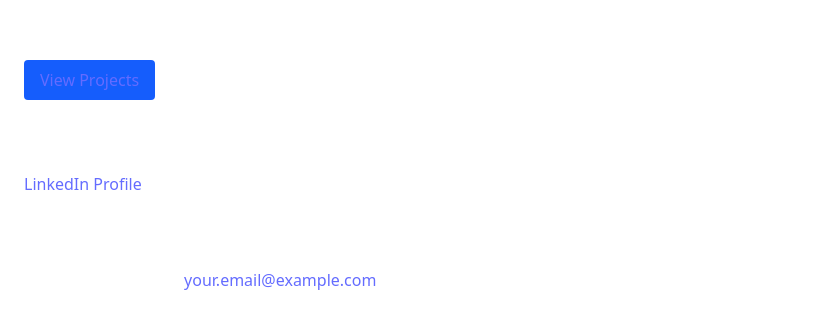
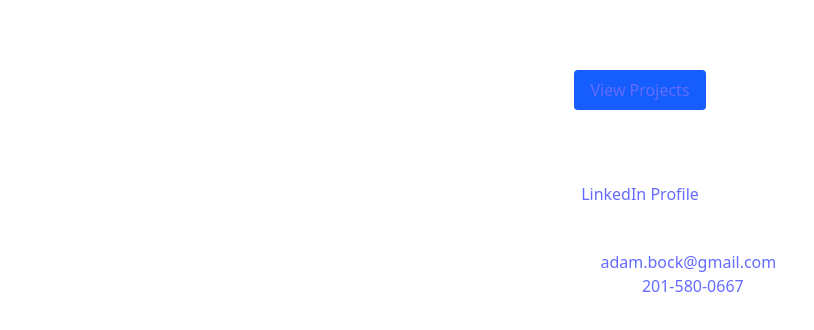
Before and after one commit to adambworks/portfolio-site, a React (Vite) app in the folder portfolio_front/: page / in a window 1280 px wide. Shown: the part 404-734 px from the top of the page, without its empty margins (0-814 px from the left). Built offline with nearby package versions, Linux system fonts and the light colour scheme; no server answers.

Commit message:
updateding and centering pages and homepage

```diff
--- a/portfolio_front/src/index.css
+++ b/portfolio_front/src/index.css
@@ -1,6 +1,13 @@
 @import "tailwindcss";
 
 :root {
+
+  max-width: 1280px;
+  margin: 0 auto;
+  padding: 2rem;
+  text-align: center;
+
+
   font-family: system-ui, Avenir, Helvetica, Arial, sans-serif;
   line-height: 1.5;
   font-weight: 400;
--- a/portfolio_front/src/pages/HomePage.tsx
+++ b/portfolio_front/src/pages/HomePage.tsx
@@ -2,7 +2,7 @@ import { Link } from 'react-router';
 
 export default function HomePage() {
   return (
-    <div className="max-w-3xl mx-auto p-6 text-white">
+    <div className="max-w-fit mx-auto p-24 text-white">
       <h1 className="text-4xl font-bold mb-4">Welcome to My Portfolio</h1>
 
       <section className="mb-8">
@@ -10,14 +10,17 @@ export default function HomePage() {
         <p>
           This is a full-stack portfolio site built using Rust (Actix Web) for the backend and React (Vite) for the frontend.
           It showcases a collection of projects, each with detailed chapters and entries that walk through the development process.
+
+          This site is both a technical showcase and a place where I document my work and ideas.
         </p>
       </section>
 
       <section className="mb-8">
         <h2 className="text-2xl font-semibold mb-2">About Me</h2>
         <p>
-          I'm a developer who enjoys building projects from the ground up. I work with a mix of technologies, including Rust, TypeScript, Docker, and more.
-          This site is both a technical showcase and a place where I document my work and ideas.
+          I'm a computer scinces graduate from RIT who enjoys learning new things.
+
+
         </p>
       </section>
 
@@ -30,10 +33,10 @@ export default function HomePage() {
         </Link>
       </section>
 
-      <section className="mb-8">
+      <section className="mb-1">
         <h2 className="text-2xl font-semibold mb-2">Connect</h2>
         <a
-          href="https://www.linkedin.com/in/your-linkedin-profile"
+          href="https://www.linkedin.com/in/adamhbock"
           target="_blank"
           rel="noopener noreferrer"
           className="text-blue-600 hover:underline"
@@ -45,14 +48,16 @@ export default function HomePage() {
       <section>
         <h2 className="text-2xl font-semibold mb-2">Contact</h2>
         <p>
-          You can reach me at:{' '}
+          email me at:{' '}
           <a
-            href="mailto:your.email@example.com"
+            href="mailto:adam.bock@gmail.com"
             className="text-blue-600 hover:underline"
           >
-            your.email@example.com
+            adam.bock@gmail.com
           </a>
         </p>
+        text or call at:{' '}
+        <a className='text-blue-600'>201-580-0667</a>
       </section>
     </div>
   );
```
